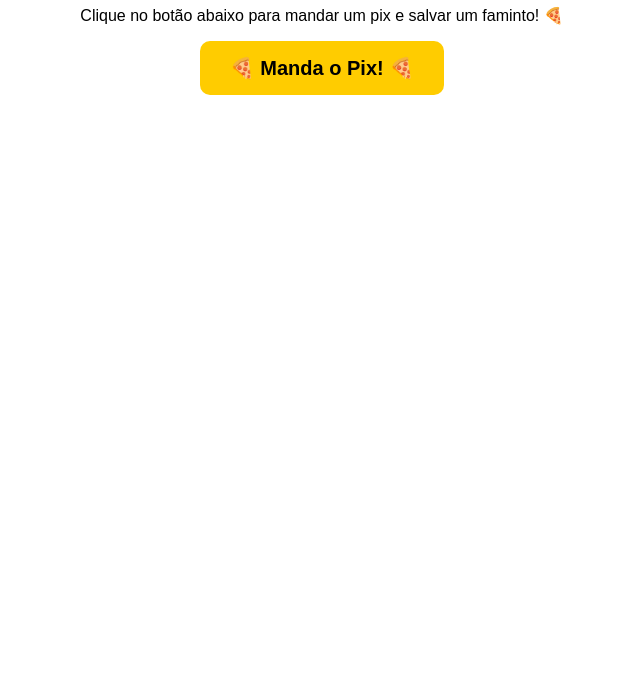
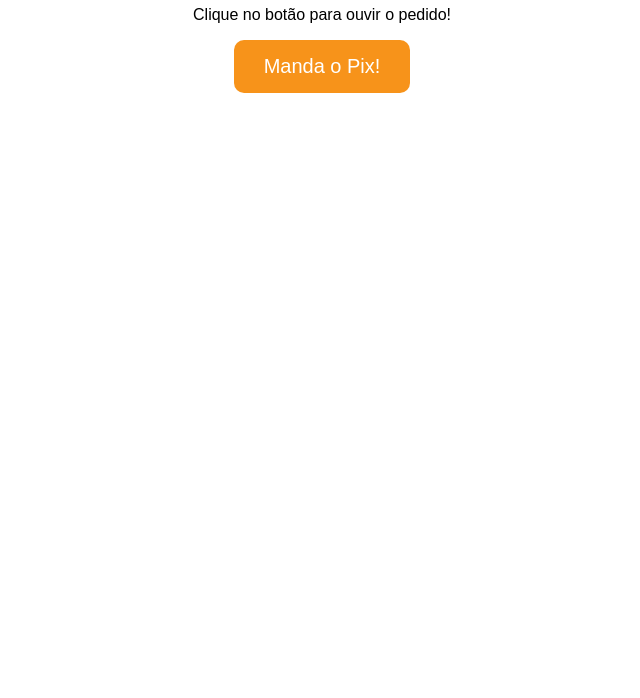
Before and after one commit to edilson305/manda-o-pix., a plain HTML site: page index.html in a window 1280 px wide. Shown: the part 102-800 px from the top of the page, without its empty margins (318-958 px from the left). Drawn offline with Linux system fonts and the light colour scheme.

Commit message:
Update index.html

```diff
--- a/index.html
+++ b/index.html
@@ -3,33 +3,35 @@
 <head>
     <meta charset="UTF-8">
     <meta name="viewport" content="width=device-width, initial-scale=1.0">
-    <title>Manda o Pix!</title>
+    <title>Botão Pix</title>
     <style>
-        body {
-            text-align: center;
-            font-family: Arial, sans-serif;
-            margin-top: 50px;
+        body { text-align: center; margin-top: 50px; font-family: Arial, sans-serif; }
+        button {
+            background-color: #f7931a;
+            color: white;
+            border: none;
+            padding: 15px 30px;
+            font-size: 20px;
+            cursor: pointer;
+            border-radius: 10px;
         }
-        button {
-            font-size: 20px;
-            padding: 15px 30px;
-            background-color: #ffcc00;
-            border: none;
-            border-radius: 10px;
-            cursor: pointer;
-            font-weight: bold;
-        }
-        button:hover {
-            background-color: #ffaa00;
-        }
+        button:hover { background-color: #e67e22; }
     </style>
 </head>
 <body>
-    <h1>Ajude o Dr. Pizzalotto!</h1>
-    <p>Clique no botão abaixo para mandar um pix e salvar um faminto! 🍕</p>
 
-    <a href="edilson305.github.io/manda-o-pix" target="_blank">
-        <button>🍕 Manda o Pix! 🍕</button>
-    </a>
+    <h1>Doutor Pizzalotto</h1>
+    <p>Clique no botão para ouvir o pedido!</p>
+
+    <button onclick="falar()">Manda o Pix!</button>
+
+    <script>
+        function falar() {
+            let msg = new SpeechSynthesisUtterance("Manda o Pix, meu amigo!");
+            msg.lang = "pt-BR";
+            speechSynthesis.speak(msg);
+        }
+    </script>
+
 </body>
 </html>
```
